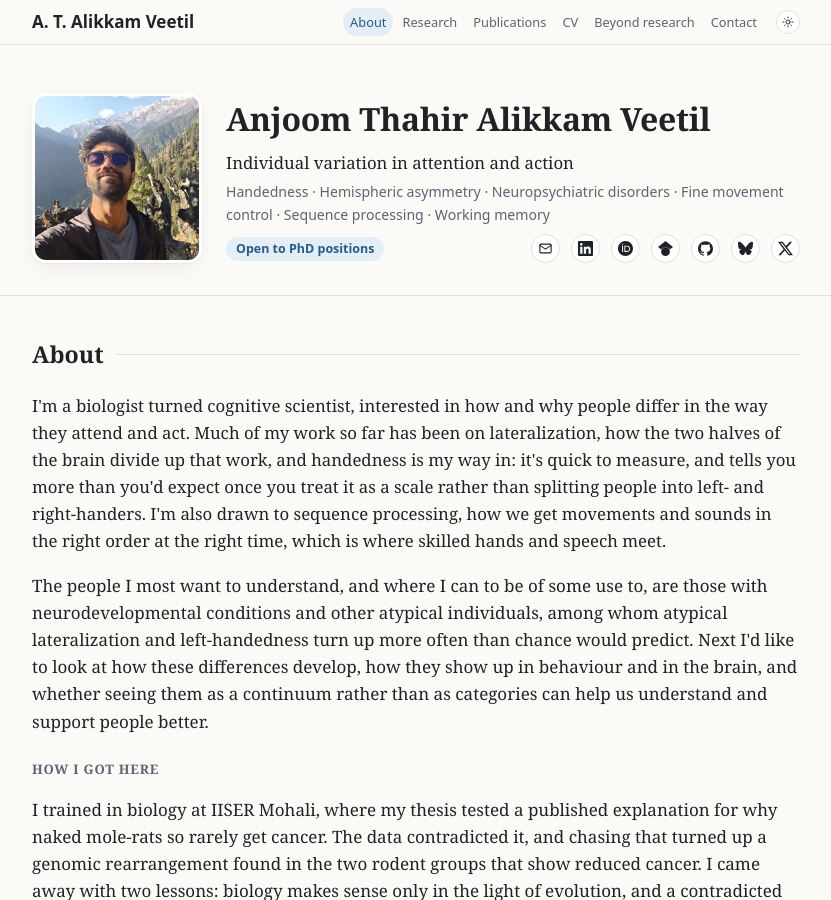
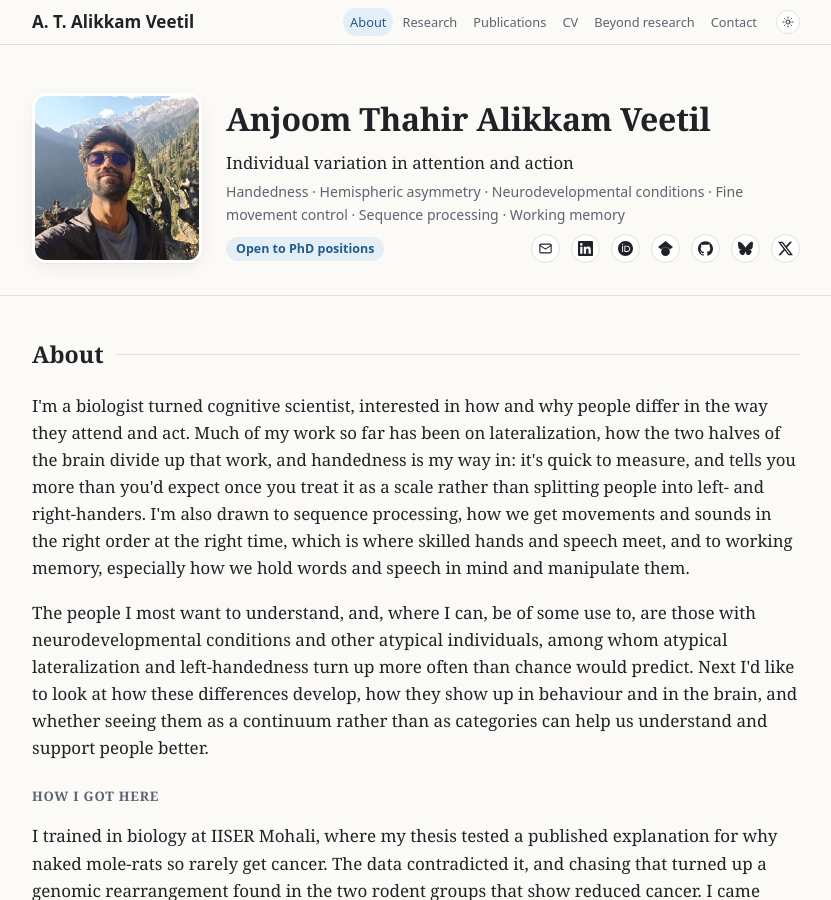
Before and after one commit to anjoomav/anjoomav.github.io, a Jekyll site: the page built from index.html, in a window 1280 px wide and 900 px high. Shown: the whole window, without its empty margins (224-1055 px from the left). Built offline with Jekyll 4.4.1, drawn with Linux system fonts in a browser that asks for light colours.

Commit message:
Grammar fix; working memory in About; header keyword matches body; auto Last updated date

```diff
--- a/_includes/home.html
+++ b/_includes/home.html
@@ -4,7 +4,7 @@
     <div class="hero-text">
       <h1>Anjoom Thahir Alikkam Veetil</h1>
       <p class="tagline">Individual variation in attention and action</p>
-      <p class="keywords">Handedness · Hemispheric asymmetry · Neuropsychiatric disorders · Fine movement control · Sequence processing · Working memory</p>
+      <p class="keywords">Handedness · Hemispheric asymmetry · Neurodevelopmental conditions · Fine movement control · Sequence processing · Working memory</p>
       <div class="meta-row">
         <span class="badge">Open to PhD positions</span>
         <ul class="social" aria-label="Profiles">
@@ -25,8 +25,8 @@
 
   <section id="about">
     <h2>About</h2>
-    <p class="intro">I'm a biologist turned cognitive scientist, interested in how and why people differ in the way they attend and act. Much of my work so far has been on lateralization, how the two halves of the brain divide up that work, and handedness is my way in: it's quick to measure, and tells you more than you'd expect once you treat it as a scale rather than splitting people into left- and right-handers. I'm also drawn to sequence processing, how we get movements and sounds in the right order at the right time, which is where skilled hands and speech meet.</p>
-    <p>The people I most want to understand, and where I can to be of some use to, are those with neurodevelopmental conditions and other atypical individuals, among whom atypical lateralization and left-handedness turn up more often than chance would predict. Next I'd like to look at how these differences develop, how they show up in behaviour and in the brain, and whether seeing them as a continuum rather than as categories can help us understand and support people better.</p>
+    <p class="intro">I'm a biologist turned cognitive scientist, interested in how and why people differ in the way they attend and act. Much of my work so far has been on lateralization, how the two halves of the brain divide up that work, and handedness is my way in: it's quick to measure, and tells you more than you'd expect once you treat it as a scale rather than splitting people into left- and right-handers. I'm also drawn to sequence processing, how we get movements and sounds in the right order at the right time, which is where skilled hands and speech meet, and to working memory, especially how we hold words and speech in mind and manipulate them.</p>
+    <p>The people I most want to understand, and, where I can, be of some use to, are those with neurodevelopmental conditions and other atypical individuals, among whom atypical lateralization and left-handedness turn up more often than chance would predict. Next I'd like to look at how these differences develop, how they show up in behaviour and in the brain, and whether seeing them as a continuum rather than as categories can help us understand and support people better.</p>
     <h3 class="sub">How I got here</h3>
     <p>I trained in biology at IISER Mohali, where my thesis tested a published explanation for why naked mole-rats so rarely get cancer. The data contradicted it, and chasing that turned up a genomic rearrangement found in the two rodent groups that show reduced cancer. I came away with two lessons: biology makes sense only in the light of evolution, and a contradicted hypothesis is an invitation rather than a failure.</p>
     <p>Around the same time I read Yuval Noah Harari's <em>Sapiens</em> and got hooked on how evolution shaped our language and action: walking upright freed the hands, the larynx dropped, and gesture and fine vocal control became possible. Following that thread back through the evolution of bilateral symmetry brought me to the brain's two hemispheres and why they differ, and I moved to cognitive science at IIT Kanpur to study it.</p>
--- a/_layouts/default.html
+++ b/_layouts/default.html
@@ -57,7 +57,7 @@
 {{ content }}
 
 <footer class="wrap">
-  <p>&copy; 2026 Anjoom Thahir Alikkam Veetil &middot; Last updated October 2026</p>
+  <p>&copy; 2026 Anjoom Thahir Alikkam Veetil &middot; Last updated {{ site.time | date: "%B %Y" }}</p>
 </footer>
 
 <a href="#top" class="to-top" id="toTop" aria-label="Back to top">&uarr;</a>
```
